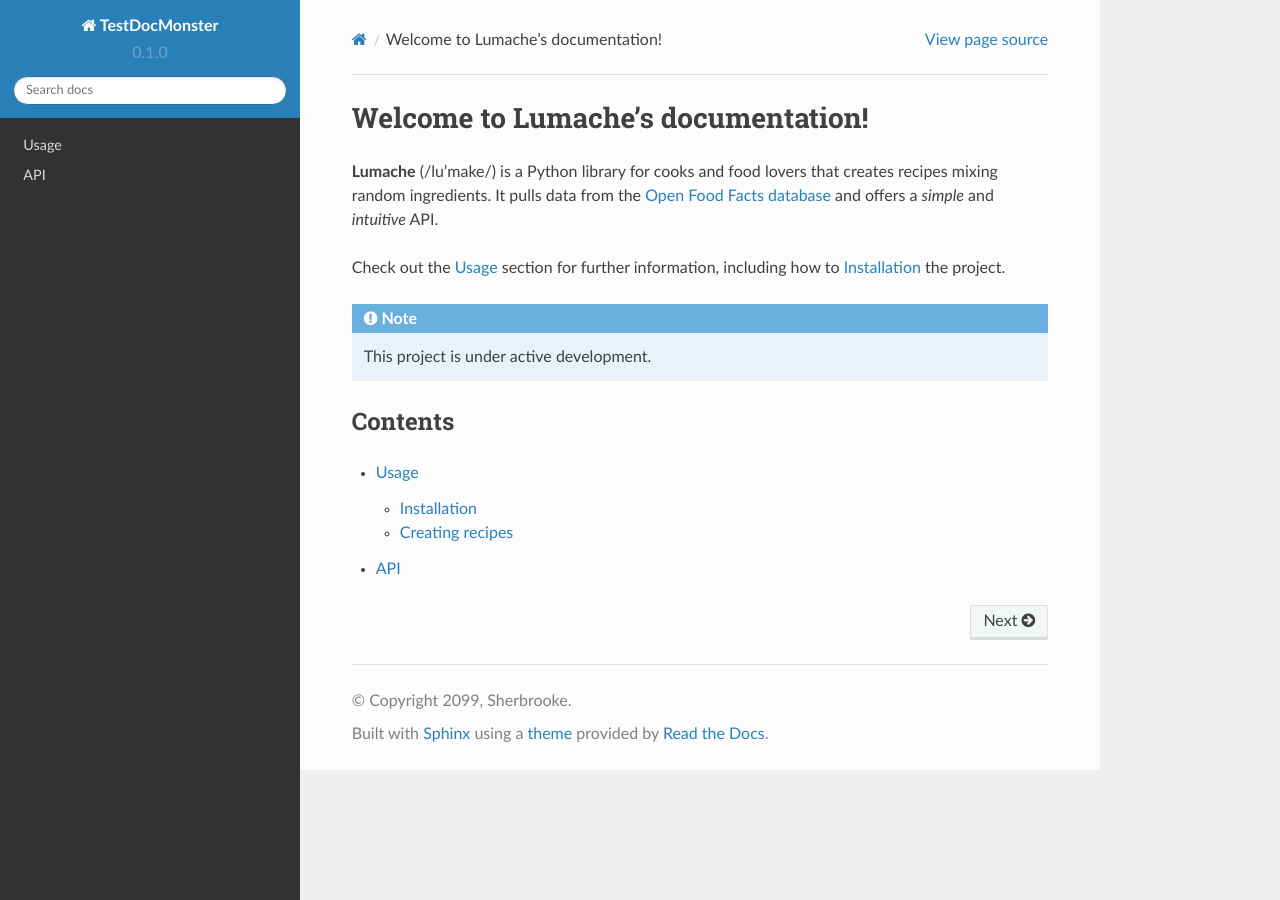
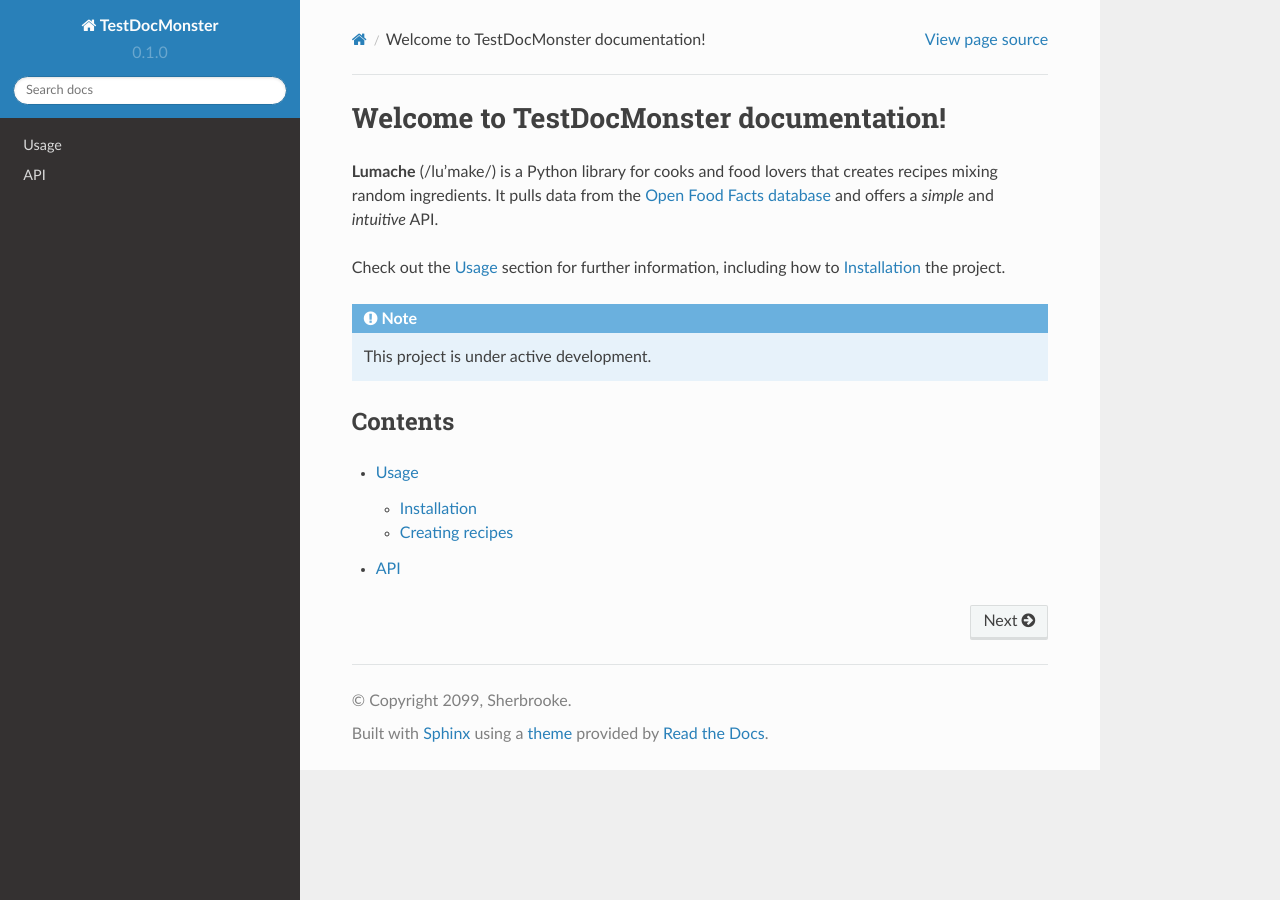
Before and after one commit to CharlesAuthier/test-github-doc, a Sphinx documentation site: the page built from docs/source/index.rst, in a window 1280 px wide. Built offline with Sphinx 7.4.7 and the Read the Docs theme 2.0.0, drawn with Linux system fonts in a browser that asks for light colours.

Commit message:
change name in index plus change path

```diff
--- a/docs/source/conf.py
+++ b/docs/source/conf.py
@@ -17,6 +17,7 @@
     'sphinx.ext.autodoc',
     'sphinx.ext.autosummary',
     'sphinx.ext.intersphinx',
+    'sphinx.ext.mathjax',
 ]
 
 intersphinx_mapping = {
@@ -25,7 +26,7 @@
 }
 intersphinx_disabled_domains = ['std']
 
-templates_path = ['_templates']
+templates_path = [] # ['_templates']
 
 # -- Options for HTML output
 
--- a/docs/source/index.rst
+++ b/docs/source/index.rst
@@ -1,5 +1,5 @@
-Welcome to Lumache's documentation!
-===================================
+Welcome to TestDocMonster documentation!
+========================================
 
 **Lumache** (/lu'make/) is a Python library for cooks and food lovers
 that creates recipes mixing random ingredients.
```
